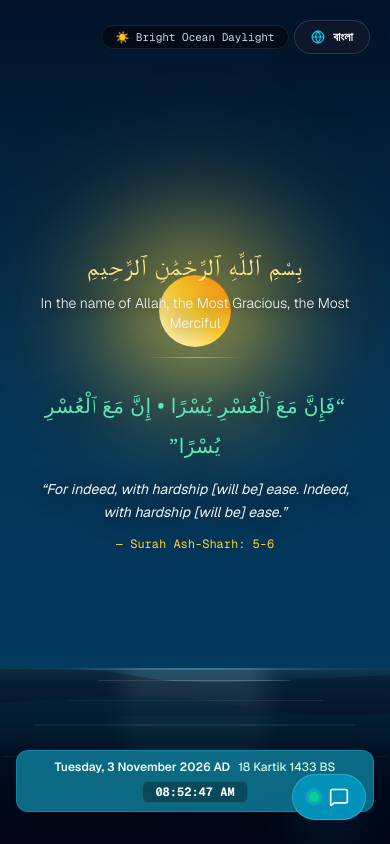
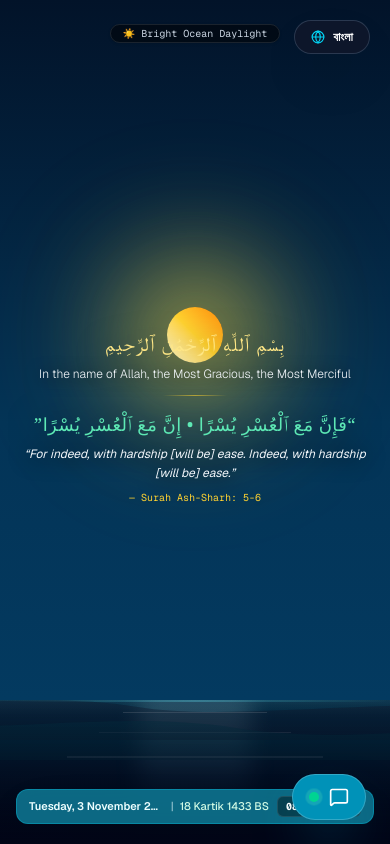
Before and after one commit to shukhbazz/Website, a Next.js app: page / in a window 390 px wide. Built offline with nearby package versions, Linux system fonts and the light colour scheme.

Commit message:
Fix mobile cropped calendar with 100dvh and implement responsive smooth touch swipe

```diff
--- a/src/app/globals.css
+++ b/src/app/globals.css
@@ -27,12 +27,17 @@ body {
   -webkit-touch-callout: none;
 }
 
-/* Allow selection inside inputs and textareas (for chat/admin forms) */
+/* Allow selection and scrolling inside inputs, textareas and scrollable modals */
 input, textarea {
   -webkit-user-select: text !important;
   -moz-user-select: text !important;
   -ms-user-select: text !important;
   user-select: text !important;
+}
+
+.allow-scroll {
+  touch-action: pan-y !important;
+  -webkit-overflow-scrolling: touch !important;
 }
 
 /* Prevent image dragging */
--- a/src/components/MainLanding.tsx
+++ b/src/components/MainLanding.tsx
@@ -136,11 +136,48 @@ export default function MainLanding({ initialConfig }: MainLandingProps) {
       }
     };
 
+    let touchStartX = 0;
+    let touchMoved = false;
+
     const handleTouchStart = (e: TouchEvent) => {
       touchStartYRef.current = e.touches[0].clientY;
+      touchStartX = e.touches[0].clientX;
+      touchMoved = false;
+    };
+
+    const handleTouchMove = (e: TouchEvent) => {
+      const target = e.target as HTMLElement;
+      if (target && target.closest('.allow-scroll')) return;
+      if (shopModalOpen || isTransitioningRef.current || touchMoved) return;
+
+      const currentY = e.touches[0].clientY;
+      const currentX = e.touches[0].clientX;
+      const deltaY = touchStartYRef.current - currentY;
+      const deltaX = Math.abs(touchStartX - currentX);
+
+      // Trigger smoothly as soon as swipe exceeds 35px vertically
+      if (Math.abs(deltaY) > 35 && Math.abs(deltaY) > deltaX * 1.2) {
+        const now = Date.now();
+        if (now - lastTriggerTimeRef.current < 550) return;
+
+        lastTriggerTimeRef.current = now;
+        isTransitioningRef.current = true;
+        touchMoved = true;
+
+        if (deltaY > 0) {
+          goToScreen(currentScreen + 1);
+        } else {
+          goToScreen(currentScreen - 1);
+        }
+
+        setTimeout(() => {
+          isTransitioningRef.current = false;
+        }, 550);
+      }
     };
 
     const handleTouchEnd = (e: TouchEvent) => {
+      if (touchMoved) return;
       const target = e.target as HTMLElement;
       if (target && target.closest('.allow-scroll')) return;
       if (shopModalOpen || isTransitioningRef.current) return;
@@ -148,9 +185,9 @@ export default function MainLanding({ initialConfig }: MainLandingProps) {
       const touchEndY = e.changedTouches[0].clientY;
       const diff = touchStartYRef.current - touchEndY;
 
-      if (Math.abs(diff) > 40) {
+      if (Math.abs(diff) > 25) {
         const now = Date.now();
-        if (now - lastTriggerTimeRef.current < 600) return;
+        if (now - lastTriggerTimeRef.current < 550) return;
         lastTriggerTimeRef.current = now;
         isTransitioningRef.current = true;
 
@@ -162,55 +199,49 @@ export default function MainLanding({ initialConfig }: MainLandingProps) {
 
         setTimeout(() => {
           isTransitioningRef.current = false;
-        }, 600);
+        }, 550);
       }
     };
 
     window.addEventListener('wheel', handleWheel, { passive: true });
     window.addEventListener('keydown', handleKeyDown);
     window.addEventListener('touchstart', handleTouchStart, { passive: true });
+    window.addEventListener('touchmove', handleTouchMove, { passive: true });
     window.addEventListener('touchend', handleTouchEnd, { passive: true });
 
     return () => {
       window.removeEventListener('wheel', handleWheel);
       window.removeEventListener('keydown', handleKeyDown);
       window.removeEventListener('touchstart', handleTouchStart);
+      window.removeEventListener('touchmove', handleTouchMove);
       window.removeEventListener('touchend', handleTouchEnd);
       clearTimeout(resetTimer);
     };
   }, [currentScreen, totalScreens, goToScreen, shopModalOpen]);
 
-  // Framer Motion Luxurious Vertical Parallax Slide Variants:
-  // Both incoming and outgoing screens animate in tandem (NO blank pauses)
+  // Framer Motion High-Performance 60fps/120fps GPU-Accelerated Slide Variants
   const slideVariants = {
     enter: (dir: number) => ({
       y: dir > 0 ? '100%' : '-100%',
-      opacity: 0.25,
-      scale: 0.98,
+      opacity: 0.6,
       zIndex: 10,
     }),
     center: {
       y: 0,
       opacity: 1,
-      scale: 1,
       zIndex: 10,
       transition: {
-        y: { type: 'spring' as const, stiffness: 220, damping: 26 },
-        opacity: { duration: 0.45, ease: 'easeOut' as const },
-        scale: { duration: 0.45, ease: 'easeOut' as const }
+        y: { type: 'spring' as const, stiffness: 260, damping: 28 },
+        opacity: { duration: 0.35, ease: 'easeOut' as const },
       }
     },
     exit: (dir: number) => ({
-      y: dir > 0 ? '-22%' : '22%',
+      y: dir > 0 ? '-35%' : '35%',
       opacity: 0,
-      scale: 0.94,
-      filter: 'blur(6px)',
       zIndex: 0,
       transition: {
-        y: { duration: 0.52, ease: [0.22, 1, 0.36, 1] as const },
-        opacity: { duration: 0.38 },
-        scale: { duration: 0.52 },
-        filter: { duration: 0.38 }
+        y: { duration: 0.45, ease: [0.22, 1, 0.36, 1] as const },
+        opacity: { duration: 0.3 }
       }
     })
   };
@@ -273,7 +304,7 @@ export default function MainLanding({ initialConfig }: MainLandingProps) {
       {/* 1. Global Content Protection (Anti-Copy & Anti-Download) */}
       <ContentProtection />
 
-      <div className="relative w-full h-screen overflow-hidden bg-slate-950 text-slate-100 selection:bg-cyan-500 selection:text-slate-950 font-sans">
+      <div className="relative w-full h-screen h-[100dvh] min-h-[100dvh] overflow-hidden bg-slate-950 text-slate-100 selection:bg-cyan-500 selection:text-slate-950 font-sans overscroll-none touch-none">
         {/* 2. Language Switcher (Fixed at Top-Right Corner) */}
         <LanguageToggle />
 
--- a/src/components/screens/IslamicScreen.tsx
+++ b/src/components/screens/IslamicScreen.tsx
@@ -108,7 +108,7 @@ export default function IslamicScreen({ islamicHeader }: IslamicScreenProps) {
   const sky = getSkyConfig();
 
   return (
-    <section className="w-full h-screen relative flex flex-col justify-between items-center text-white overflow-hidden p-4 sm:p-8">
+    <section className="w-full h-screen h-[100dvh] min-h-[100dvh] relative flex flex-col justify-between items-center text-white overflow-hidden p-3 sm:p-8">
       {/* 1. Dynamic Celestial Sky Background (Changes color based on time of day) */}
       <div
         className={`absolute inset-0 bg-gradient-to-b ${sky.skyGradient} transition-colors duration-1000 pointer-events-none`}
@@ -133,21 +133,21 @@ export default function IslamicScreen({ islamicHeader }: IslamicScreenProps) {
         style={{ bottom: sky.bodyBottom }}
       >
         {/* Outer Radiant Corona Glow */}
-        <div className={`w-64 h-64 sm:w-96 sm:h-96 rounded-full ${sky.sunGlow} blur-3xl animate-pulse`} />
+        <div className={`w-52 h-52 sm:w-96 sm:h-96 rounded-full ${sky.sunGlow} blur-3xl animate-pulse`} />
 
         {/* Celestial Body: Sun or Moon */}
         <div
-          className={`absolute w-18 h-18 sm:w-24 sm:h-24 rounded-full ${sky.bodyColor} ${sky.bodyShadow} transition-all duration-1000 flex items-center justify-center`}
+          className={`absolute w-14 h-14 sm:w-24 sm:h-24 rounded-full ${sky.bodyColor} ${sky.bodyShadow} transition-all duration-1000 flex items-center justify-center`}
         >
           {sky.isMoon && (
             /* Crescent Moon Shadow Mask */
-            <div className="w-14 h-14 sm:w-19 sm:h-19 rounded-full bg-[#050b1a] -ml-3.5 -mt-2.5" />
+            <div className="w-11 h-11 sm:w-19 sm:h-19 rounded-full bg-[#050b1a] -ml-3 -mt-2 sm:-ml-3.5 sm:-mt-2.5" />
           )}
         </div>
       </div>
 
       {/* 4. Realistic Ocean Water & Animated Horizon Waves (সমুদ্রের অপর পাশে দিগন্ত ও জলরাশি) */}
-      <div className="absolute bottom-0 left-0 right-0 h-44 sm:h-56 pointer-events-none z-0 overflow-hidden">
+      <div className="absolute bottom-0 left-0 right-0 h-36 sm:h-56 pointer-events-none z-0 overflow-hidden">
         {/* Ocean Surface Gradient Base */}
         <div
           className={`absolute inset-0 bg-gradient-to-b ${sky.oceanGradient} transition-colors duration-1000`}
@@ -157,20 +157,19 @@ export default function IslamicScreen({ islamicHeader }: IslamicScreenProps) {
         <div className="absolute top-0 left-0 right-0 h-[2px] bg-gradient-to-r from-transparent via-cyan-300/30 to-transparent blur-[0.5px]" />
         <div className="absolute top-0 left-0 right-0 h-4 bg-gradient-to-b from-white/10 to-transparent opacity-60" />
 
-        {/* Shimmering Vertical Water Reflection Column (সমুদ্রের জলে সূর্যের/চাঁদের আলোর প্রতিবিম্ব) */}
+        {/* Shimmering Vertical Water Reflection Column */}
         <div
-          className={`absolute top-0 left-1/2 -translate-x-1/2 w-36 sm:w-64 h-full bg-gradient-to-b ${sky.waterShimmer} blur-md opacity-75 animate-pulse`}
+          className={`absolute top-0 left-1/2 -translate-x-1/2 w-28 sm:w-64 h-full bg-gradient-to-b ${sky.waterShimmer} blur-md opacity-75 animate-pulse`}
         />
 
         {/* Water Ripple Light Glimmers */}
-        <div className="absolute top-3 left-1/2 -translate-x-1/2 w-48 h-[1px] bg-white/40 blur-[0.5px] animate-pulse" />
-        <div className="absolute top-8 left-1/2 -translate-x-1/2 w-64 h-[1px] bg-white/30 blur-[0.5px] animate-pulse" />
-        <div className="absolute top-14 left-1/2 -translate-x-1/2 w-80 h-[1.5px] bg-white/20 blur-[0.5px]" />
-        <div className="absolute top-22 left-1/2 -translate-x-1/2 w-96 h-[1px] bg-white/20 blur-[0.5px] animate-pulse" />
+        <div className="absolute top-3 left-1/2 -translate-x-1/2 w-36 sm:w-48 h-[1px] bg-white/40 blur-[0.5px] animate-pulse" />
+        <div className="absolute top-8 left-1/2 -translate-x-1/2 w-48 sm:w-64 h-[1px] bg-white/30 blur-[0.5px] animate-pulse" />
+        <div className="absolute top-14 left-1/2 -translate-x-1/2 w-64 sm:w-80 h-[1.5px] bg-white/20 blur-[0.5px]" />
 
-        {/* Animated Ocean Wave SVG Layer 1 (Distant Swell) */}
+        {/* Animated Ocean Wave SVG Layer 1 */}
         <svg
-          className="absolute top-0 w-[200%] h-12 text-slate-900/40 animate-[wave_12s_ease-in-out_infinite_alternate]"
+          className="absolute top-0 w-[200%] h-10 sm:h-12 text-slate-900/40 animate-[wave_12s_ease-in-out_infinite_alternate]"
           viewBox="0 0 1200 120"
           preserveAspectRatio="none"
         >
@@ -180,9 +179,9 @@ export default function IslamicScreen({ islamicHeader }: IslamicScreenProps) {
           />
         </svg>
 
-        {/* Animated Ocean Wave SVG Layer 2 (Mid Swell with Translucent Foam) */}
+        {/* Animated Ocean Wave SVG Layer 2 */}
         <svg
-          className="absolute top-4 w-[200%] h-16 text-cyan-950/45 animate-[wave_8s_ease-in-out_infinite_alternate-reverse]"
+          className="absolute top-3 sm:top-4 w-[200%] h-12 sm:h-16 text-cyan-950/45 animate-[wave_8s_ease-in-out_infinite_alternate-reverse]"
           viewBox="0 0 1200 120"
           preserveAspectRatio="none"
         >
@@ -192,74 +191,74 @@ export default function IslamicScreen({ islamicHeader }: IslamicScreenProps) {
           />
         </svg>
 
-        {/* Dark Vignette over water bottom to ensure text and calendar legibility */}
+        {/* Dark Vignette over water bottom */}
         <div className="absolute inset-0 bg-gradient-to-t from-slate-950 via-slate-950/60 to-transparent" />
       </div>
 
       {/* 5. Top Status Badge (Evocative Ocean State) */}
       <div className="pt-2 sm:pt-4 z-10">
-        <span className="text-[11px] font-mono px-3.5 py-1 rounded-full bg-black/50 border border-white/10 text-slate-300 backdrop-blur-md shadow-sm">
+        <span className="text-[10px] sm:text-[11px] font-mono px-3 py-0.5 sm:px-3.5 sm:py-1 rounded-full bg-black/50 border border-white/10 text-slate-300 backdrop-blur-md shadow-sm">
           {sky.statusIcon} {lang === 'bn' ? sky.statusBn : sky.statusEn}
         </span>
       </div>
 
-      {/* 6. Center: Bismillah & Quranic Verse with Pristine Drop Shadows */}
+      {/* 6. Center: Bismillah & Quranic Verse with Responsive Proportions */}
       <motion.div
-        initial={{ opacity: 0, y: 25 }}
+        initial={{ opacity: 0, y: 15 }}
         whileInView={{ opacity: 1, y: 0 }}
         viewport={{ once: false }}
-        transition={{ duration: 0.8 }}
-        className="max-w-4xl mx-auto my-auto text-center space-y-6 sm:space-y-7 px-4 relative z-10"
+        transition={{ duration: 0.7 }}
+        className="max-w-4xl mx-auto my-auto text-center space-y-3 sm:space-y-6 px-3 sm:px-4 relative z-10"
       >
         {/* Bismillah */}
-        <div className="space-y-2">
+        <div className="space-y-1 sm:space-y-2">
           <h1
-            className="text-2xl sm:text-4xl md:text-5xl font-serif text-amber-200 tracking-wider leading-relaxed font-arabic drop-shadow-[0_4px_16px_rgba(0,0,0,0.8)]"
+            className="text-xl sm:text-4xl md:text-5xl font-serif text-amber-200 tracking-wider leading-relaxed font-arabic drop-shadow-[0_4px_16px_rgba(0,0,0,0.8)]"
             dir="rtl"
           >
             {islamicHeader.bismillahArabic}
           </h1>
-          <p className="text-sm sm:text-base text-slate-100 font-light max-w-xl mx-auto drop-shadow-[0_2px_8px_rgba(0,0,0,0.8)]">
+          <p className="text-xs sm:text-base text-slate-100 font-light max-w-xl mx-auto drop-shadow-[0_2px_8px_rgba(0,0,0,0.8)] leading-normal">
             {lang === 'bn' ? islamicHeader.bismillahBn : islamicHeader.bismillahEn}
           </p>
         </div>
 
         {/* Divider Ornament */}
-        <div className="w-24 h-[1px] bg-gradient-to-r from-transparent via-amber-300/60 to-transparent mx-auto" />
+        <div className="w-16 sm:w-24 h-[1px] bg-gradient-to-r from-transparent via-amber-300/60 to-transparent mx-auto" />
 
         {/* Quranic Verse */}
         {islamicHeader.quranArabic && (
-          <div className="space-y-3 pt-1">
+          <div className="space-y-1.5 sm:space-y-3 pt-0.5 sm:pt-1">
             <p
-              className="text-xl sm:text-3xl text-emerald-300 font-serif font-arabic leading-loose tracking-wide drop-shadow-[0_4px_16px_rgba(0,0,0,0.85)]"
+              className="text-lg sm:text-3xl text-emerald-300 font-serif font-arabic leading-relaxed sm:leading-loose tracking-wide drop-shadow-[0_4px_16px_rgba(0,0,0,0.85)]"
               dir="rtl"
             >
               &ldquo;{islamicHeader.quranArabic}&rdquo;
             </p>
-            <p className="text-sm sm:text-lg text-slate-100 italic max-w-2xl mx-auto leading-relaxed drop-shadow-[0_2px_10px_rgba(0,0,0,0.9)]">
+            <p className="text-xs sm:text-lg text-slate-100 italic max-w-2xl mx-auto leading-relaxed drop-shadow-[0_2px_10px_rgba(0,0,0,0.9)]">
               &ldquo;{lang === 'bn' ? islamicHeader.quranBn : islamicHeader.quranEn}&rdquo;
             </p>
-            <p className="text-xs sm:text-sm text-amber-300 font-mono drop-shadow">
+            <p className="text-[10px] sm:text-sm text-amber-300 font-mono drop-shadow">
               {lang === 'bn' ? islamicHeader.quranSurahBn : islamicHeader.quranSurahEn}
             </p>
           </div>
         )}
       </motion.div>
 
-      {/* 7. Bottom Area: Horizontal Triple Calendar Bar */}
-      <div className="w-full max-w-5xl mx-auto pb-4 z-10">
-        <div className="w-full bg-[#0e7490]/90 backdrop-blur-md text-white py-2 px-4 rounded-xl shadow-2xl border border-cyan-400/30 text-xs sm:text-sm font-medium">
-          <div className="flex flex-wrap items-center justify-center sm:justify-between gap-y-1.5 gap-x-4 text-center sm:text-left">
+      {/* 7. Bottom Area: Horizontal Triple Calendar Bar (Compact, Crop-Free on Mobile) */}
+      <div className="w-full max-w-5xl mx-auto pb-2 sm:pb-4 z-10 px-1 sm:px-0">
+        <div className="w-full bg-[#0e7490]/90 backdrop-blur-md text-white py-1.5 sm:py-2 px-3 sm:px-4 rounded-xl shadow-2xl border border-cyan-400/30 text-[11px] sm:text-sm font-medium">
+          <div className="flex items-center justify-between gap-2 text-left">
             {info ? (
               <>
-                <div className="flex flex-wrap items-center justify-center gap-2 sm:gap-3 text-cyan-50">
-                  <span className="font-semibold">
+                <div className="flex items-center gap-1.5 sm:gap-3 text-cyan-50 truncate">
+                  <span className="font-semibold truncate">
                     {lang === 'bn'
                       ? `${info.gregorian.dayNameBn}, ${info.gregorian.bn}`
                       : `${info.gregorian.dayNameEn}, ${info.gregorian.en}`}
                   </span>
-                  <span className="opacity-60 hidden sm:inline">|</span>
-                  <span className="text-emerald-100">
+                  <span className="opacity-60">|</span>
+                  <span className="text-emerald-100 whitespace-nowrap">
                     {lang === 'bn' ? info.bangla.bn : info.bangla.en}
                   </span>
                   <span className="opacity-60 hidden md:inline">|</span>
@@ -268,7 +267,7 @@ export default function IslamicScreen({ islamicHeader }: IslamicScreenProps) {
                   </span>
                 </div>
 
-                <div className="flex items-center gap-2 font-mono font-bold text-white bg-black/30 px-3 py-0.5 rounded-md border border-white/10">
+                <div className="shrink-0 flex items-center gap-1 font-mono font-bold text-white bg-black/40 px-2 sm:px-3 py-0.5 rounded-md border border-white/10 text-[10px] sm:text-xs">
                   <span>{lang === 'bn' ? info.time.bn : info.time.en}</span>
                 </div>
               </>
```
